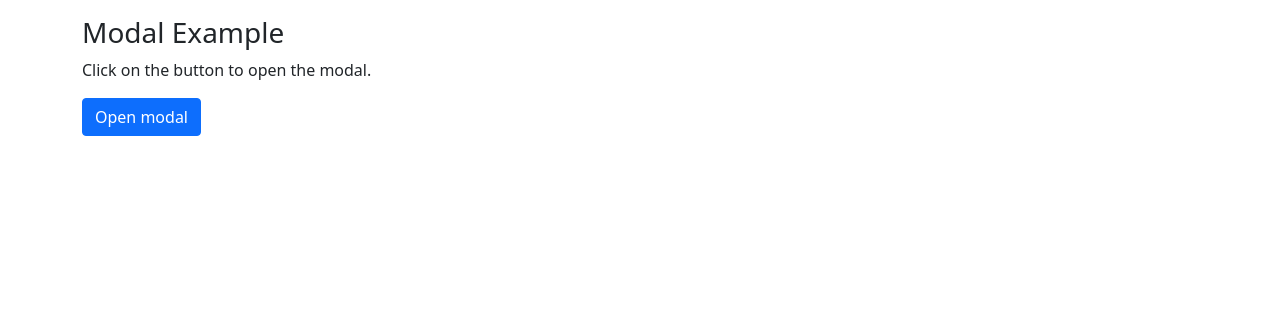
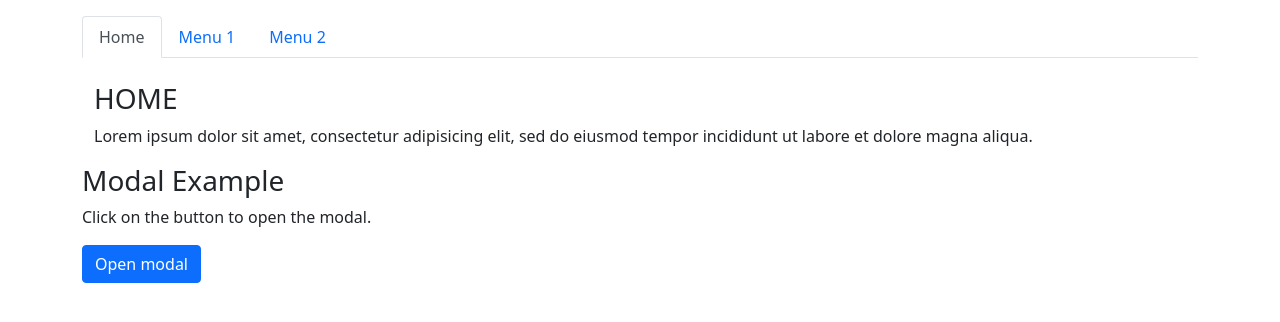
Before and after one commit to manjulack/dev_linux, a plain HTML site: page index.html in a window 1280 px wide. Drawn offline with nearby package versions, Linux system fonts and the light colour scheme.

Commit message:
navbar is added

```diff
--- a/index.html
+++ b/index.html
@@ -10,6 +10,38 @@
 <body>
 
 <div class="container mt-3">
+  <!-- Nav tabs -->
+  <ul class="nav nav-tabs" role="tablist">
+    <li class="nav-item">
+      <a class="nav-link active" data-bs-toggle="tab" href="#home">Home</a>
+    </li>
+    <li class="nav-item">
+      <a class="nav-link" data-bs-toggle="tab" href="#menu1">Menu 1</a>
+    </li>
+    <li class="nav-item">
+      <a class="nav-link" data-bs-toggle="tab" href="#menu2">Menu 2</a>
+    </li>
+  </ul>
+
+  <!-- Tab panes -->
+  <div class="tab-content">
+    <div id="home" class="container tab-pane active"><br>
+      <h3>HOME</h3>
+      <p>Lorem ipsum dolor sit amet, consectetur adipisicing elit, sed do eiusmod tempor incididunt ut labore et dolore magna aliqua.</p>
+    </div>
+    <div id="menu1" class="container tab-pane fade"><br>
+      <h3>Menu 1</h3>
+      <p>Ut enim ad minim veniam, quis nostrud exercitation ullamco laboris nisi ut aliquip ex ea commodo consequat.</p>
+    </div>
+    <div id="menu2" class="container tab-pane fade"><br>
+      <h3>Menu 2</h3>
+      <p>Sed ut perspiciatis unde omnis iste natus error sit voluptatem accusantium doloremque laudantium, totam rem aperiam.</p>
+    </div>
+  </div>
+</div>
+
+<div class="container mt-3">
+
   <h3>Modal Example</h3>
   <p>Click on the button to open the modal.</p>
 
```
